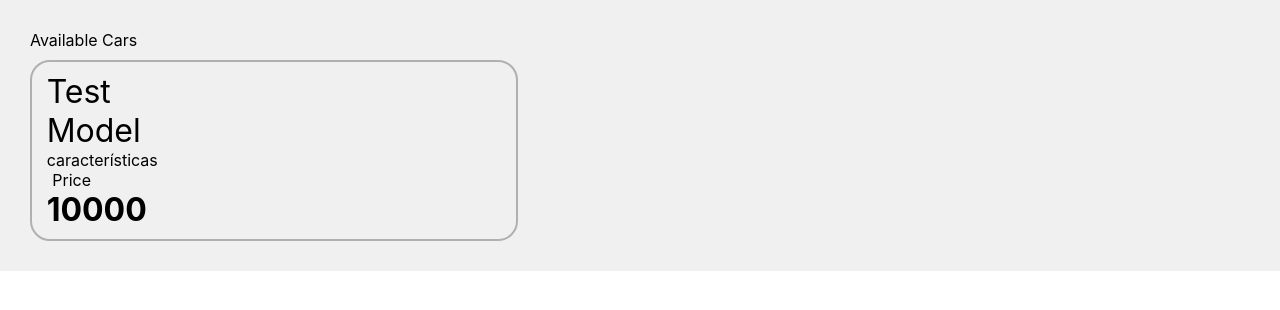
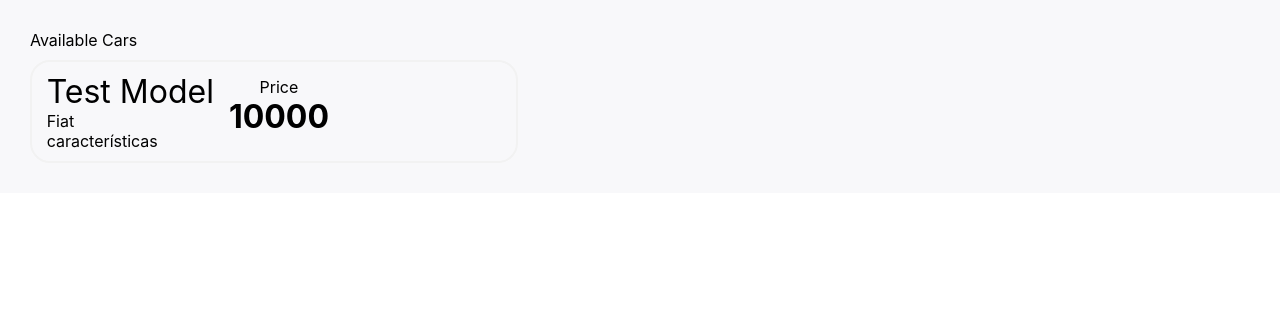
Before and after one commit to luizakobayashi/carros-de-laboratorio, a React (Create React App) app: page / in a window 1280 px wide. Shown: the top 310 px of the page. Built offline with nearby package versions, Linux system fonts and the light colour scheme.

Commit message:
ajustes css

```diff
--- a/src/App.tsx
+++ b/src/App.tsx
@@ -5,14 +5,16 @@ import AvailableCars from "./Components/AvailableCars";
 const useStyles = {
   home: {
     display: "flex",
-    backgroundColor: "#f0f0f0",
+    width: "100%",
+    height: "100%",
+    backgroundColor: "#f8f8fa"
   }
 }
 
 const App: React.FC = () => {
   return (
     <div className="App" style={useStyles.home}>
-      <div style={{flexDirection: "column", margin: "30px", width: "100%"}}>
+      <div style={{flexDirection: "column", margin: "30px", width: "100%", display: "flex"}}>
         <AvailableCars></AvailableCars>
       </div>
     </div>
--- a/src/Components/CarCard.jsx
+++ b/src/Components/CarCard.jsx
@@ -2,7 +2,7 @@ import React from "react";
 
 const useStyles = {
   container: {
-    border: "solid 2px #b0b0b0",
+    border: "solid 2px #f2f2f2",
     borderRadius: "20px",
     textAlign: "center",
     display: "flex",
@@ -11,42 +11,43 @@ const useStyles = {
   },
 
   carContainer:{
-    margin: "15px",
+    margin: "15px"
   },
 
   imageContainer: {
-    width: "40%"
   },
 
   carDetailContainer: {
-    width: "30%"
   },
 
   carPriceContainer: {
-    width: "30%"
   },
 
   carDetailImportant: {
-    display: "block",
-    fontSize: "2em"
+    fontSize: "2em",
+    display: "flex"
   },
 
   carDetails: {
-    display: "block"
+    display: "flex"
+  },
+
+  carFeatures: {
+    display: "flex"
   }
 };
 
 const CarCard = ({ car }) => {
   return (
     <section style={useStyles.container}>
-      <div style={useStyles.carContainer} style={{flexDirection: "row"}}>
+      <div style={useStyles.carContainer} style={{display: "flex", flexDirection: "row"}}>
       <div style={useStyles.imageContainer}></div>
       <div style={useStyles.carDetailContainer}>
         <span style={useStyles.carDetailImportant}>{car.model}</span>
-        <span style={useStyles.carDetails}>{car.manufacurer}</span>
-        <span>características</span>
+        <span style={useStyles.carDetails}>{car.manufacturer}</span>
+        <span style={useStyles.carFeatures}>características</span>
       </div>
-      <div style={useStyles.carPriceContainer}>
+      <div style={useStyles.carPriceContainer} style={{display: "flex", flexDirection: "column", padding: "5px", marginLeft: "10px"}}>
         <span>Price</span>
         <strong style={useStyles.carDetailImportant}>{car.price}</strong>
       </div>
```
